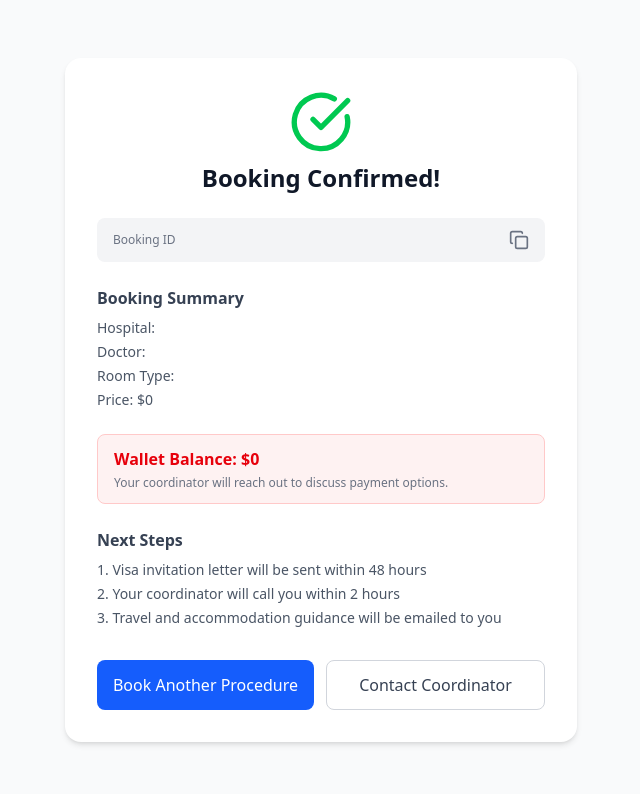
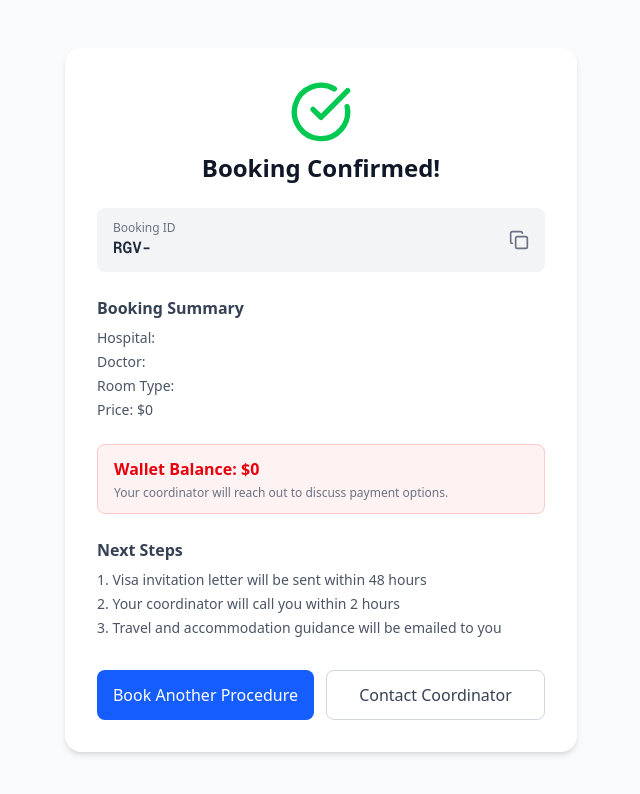
Before and after one commit to jarpit2003/Rogveda, a Next.js app: page /confirmation in a window 1280 px wide. Shown: the top 794 px of the page, without its empty margins (319-959 px from the left). Built offline with nearby package versions, Linux system fonts and the light colour scheme.

Commit message:
feat: format booking ID as RGV-XXXXXXXX on confirmation page

```diff
--- a/app/confirmation/page.tsx
+++ b/app/confirmation/page.tsx
@@ -12,6 +12,10 @@ function ConfirmationContent() {
   const router = useRouter()
   const { currency } = useCurrency()
   const [copied, setCopied] = useState(false)
+
+  function formatBookingId(id: string): string {
+    return 'RGV-' + id.slice(0, 8).toUpperCase()
+  }
 
   const bookingId = params.get('bookingId') ?? ''
   const balance = parseFloat(params.get('balance') ?? '0')
@@ -40,7 +44,7 @@ function ConfirmationContent() {
         <div className="flex items-center justify-between bg-gray-100 rounded-lg px-4 py-3">
           <div>
             <p className="text-xs text-gray-500">Booking ID</p>
-            <p className="font-mono font-semibold text-gray-800">{bookingId}</p>
+            <p className="font-mono font-semibold text-gray-800">{formatBookingId(bookingId)}</p>
           </div>
           <button onClick={copyBookingId} className="text-gray-500 hover:text-gray-800 transition">
             {copied ? <Check className="w-5 h-5 text-green-500" /> : <Copy className="w-5 h-5" />}
```
